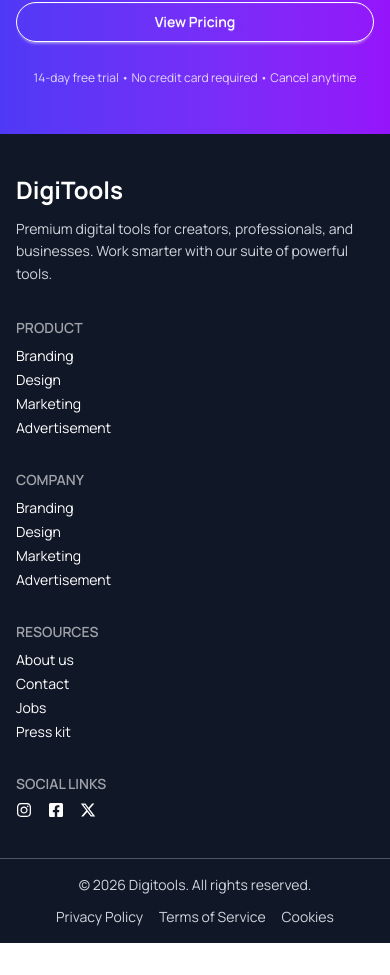
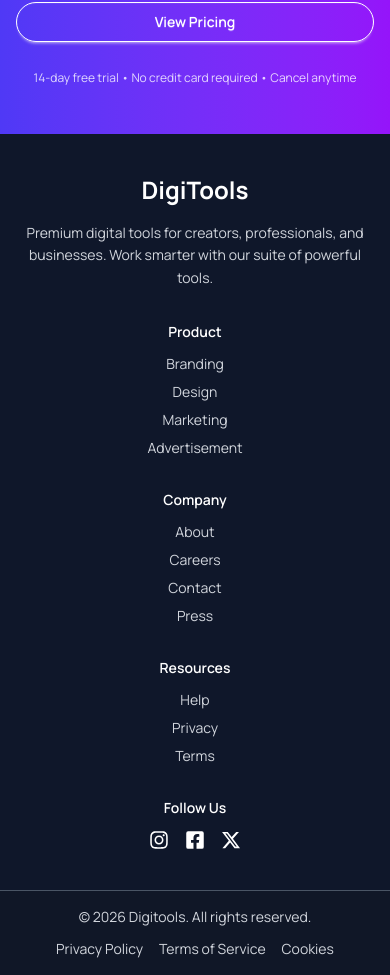
Before and after one commit to mostafijur1126/A6-DigiTools-Platform, a React (Vite) app: page / in a window 390 px wide. Shown: the part 7595-8570 px from the top of the page. Before the commit the page ends 8538 px from the top, so only its background shows below. Built offline with nearby package versions, Linux system fonts and the light colour scheme.

Commit message:
make footer responsive

```diff
--- a/src/Component/Footer/Footer.jsx
+++ b/src/Component/Footer/Footer.jsx
@@ -5,51 +5,60 @@ import { FaXTwitter } from 'react-icons/fa6';
 const Footer = () => {
     return (
         <div className=' bg-[#101727] text-white'>
-            <footer className="max-w-7xl mx-auto px-4 py-10
-        grid grid-cols-1 sm:grid-cols-2 lg:grid-cols-5 gap-8">
-                <div className='space-y-3'>
+            <footer className="bg-[#0f172a] text-white">
+                <div className="max-w-7xl mx-auto px-4 sm:px-6 lg:px-8 py-10">
+
+                    <div className="grid grid-cols-1 sm:grid-cols-2 md:grid-cols-3 lg:grid-cols-5 gap-8">
+                        <div className="space-y-4 text-center sm:text-left">
                             <h1 className="text-2xl sm:text-3xl lg:text-4xl font-bold">
                                 DigiTools
                             </h1>
-                    <p className='text-sm sm:text-base text-gray-300 leading-relaxed'>
+                            <p className="text-sm sm:text-base text-gray-300 leading-relaxed">
                                 Premium digital tools for creators, professionals, and businesses.
                                 Work smarter with our suite of powerful tools.
                             </p>
                         </div>
-                <div>
-                    <h6 className="footer-title text-sm sm:text-base">Product</h6>
-                    <ul className='space-y-1 text-sm sm:text-base'>
-                        <li className="link link-hover">Branding</li>
-                        <li className="link link-hover">Design</li>
-                        <li className="link link-hover">Marketing</li>
-                        <li className="link link-hover">Advertisement</li>
+                        <div className="text-center sm:text-left">
+                            <h6 className="font-semibold mb-3 text-sm sm:text-base">Product</h6>
+                            <ul className="space-y-2 text-sm sm:text-base text-gray-300">
+                                <li className="hover:text-white cursor-pointer">Branding</li>
+                                <li className="hover:text-white cursor-pointer">Design</li>
+                                <li className="hover:text-white cursor-pointer">Marketing</li>
+                                <li className="hover:text-white cursor-pointer">Advertisement</li>
                             </ul>
                         </div>
-                <div>
-                    <h6 className="footer-title text-sm sm:text-base">Company</h6>
-                    <ul className='space-y-1 text-sm sm:text-base'>
-                        <li className="link link-hover">Branding</li>
-                        <li className="link link-hover">Design</li>
-                        <li className="link link-hover">Marketing</li>
-                        <li className="link link-hover">Advertisement</li>
+                        <div className="text-center sm:text-left">
+                            <h6 className="font-semibold mb-3 text-sm sm:text-base">Company</h6>
+                            <ul className="space-y-2 text-sm sm:text-base text-gray-300">
+                                <li className="hover:text-white cursor-pointer">About</li>
+                                <li className="hover:text-white cursor-pointer">Careers</li>
+                                <li className="hover:text-white cursor-pointer">Contact</li>
+                                <li className="hover:text-white cursor-pointer">Press</li>
                             </ul>
                         </div>
-                <div>
-                    <h6 className="footer-title text-sm sm:text-base">Resources</h6>
-                    <ul className='space-y-1 text-sm sm:text-base'>
-                        <li className="link link-hover">About us</li>
-                        <li className="link link-hover">Contact</li>
-                        <li className="link link-hover">Jobs</li>
-                        <li className="link link-hover">Press kit</li>
+                        <div className="text-center sm:text-left">
+                            <h6 className="font-semibold mb-3 text-sm sm:text-base">Resources</h6>
+                            <ul className="space-y-2 text-sm sm:text-base text-gray-300">
+                                <li className="hover:text-white cursor-pointer">Help</li>
+                                <li className="hover:text-white cursor-pointer">Privacy</li>
+                                <li className="hover:text-white cursor-pointer">Terms</li>
                             </ul>
                         </div>
-                <div>
-                    <h6 className="footer-title text-sm sm:text-base">Social Links</h6>
-                    <div className="flex gap-4 mt-2">
-                        {/* icons same রাখো */}
-                        <a className='hover:text-purple-400 transition'><FaInstagram /></a>
-                        <a className='hover:text-purple-400 transition'><FaFacebookSquare /></a>
-                        <a className='hover:text-purple-400 transition'><FaXTwitter /></a>
+                        <div className="text-center sm:text-left">
+                            <h6 className="font-semibold mb-3 text-sm sm:text-base">Follow Us</h6>
+                            <div className="flex justify-center sm:justify-start gap-4 text-xl">
+                                <a className="hover:text-purple-400 transition">
+                                    <FaInstagram />
+                                </a>
+                                <a className="hover:text-purple-400 transition">
+                                    <FaFacebookSquare />
+                                </a>
+                                <a className="hover:text-purple-400 transition">
+                                    <FaXTwitter />
+                                </a>
+                            </div>
+                        </div>
+
                     </div>
                 </div>
             </footer>
```
Lines whose indentation alone changed are shown as unchanged.
